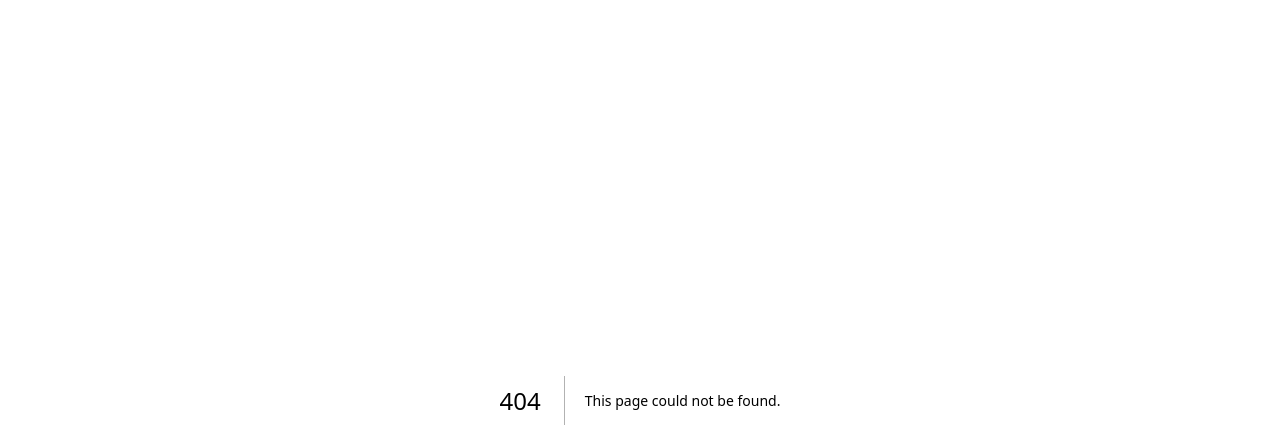
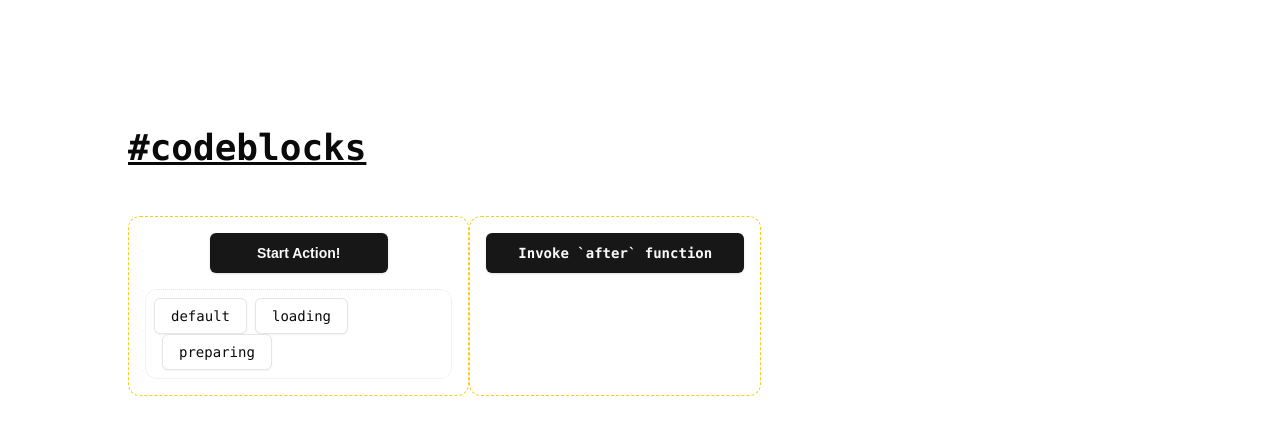
Before and after one commit to Atharane/playground, a Next.js app: page /codeblocks in a window 1280 px wide. Before the commit this address had no page. Shown: the top 446 px of the page. Built offline with nearby package versions, Linux system fonts and the light colour scheme.

Commit message:
codeblocks

```diff
--- /dev/null
+++ b/app/codeblocks/page.tsx
@@ -0,0 +1,114 @@
+/* eslint-disable @typescript-eslint/no-unused-vars */
+
+"use client";
+
+import { Button } from "@/components/ui/button";
+import { useState } from "react";
+import { motion, AnimatePresence } from "framer-motion";
+import { unstableAfter } from "./actions";
+
+export default function Buttons() {
+	const [state, setState] = useState("");
+	const [data, setData] = useState("");
+	const [isHovered, setIsHovered] = useState(false);
+
+	return (
+		<div className="grid grid-cols-3 p-32">
+			<h1 className="text-4xl font-bold font-mono underline col-span-3">
+				#codeblocks
+			</h1>
+
+			<div
+				className="relative p-4 border-yellow-400 w-fit border mt-12 border-dashed rounded-xl"
+				// onMouseEnter={() => setIsHovered(true)}
+				// onMouseLeave={() => setIsHovered(false)}
+			>
+				<Button
+					size="lg"
+					data-loading={state === "loading"}
+					data-preparing={state === "preparing"}
+					className="group relative mx-auto grid transition-all active:scale-95 font-semibold"
+				>
+					<span className="[grid-area:1/-1] group-data-[loading=true]:invisible group-data-[preparing=true]:invisible">
+						Start Action!
+					</span>
+					<span className="invisible flex items-center justify-center gap-2 [grid-area:1/-1] group-data-[loading=true]:visible">
+						Executing Action
+					</span>
+					<span className="invisible flex items-center justify-center gap-2 [grid-area:1/-1] group-data-[preparing=true]:visible">
+						Preparing Action
+					</span>
+				</Button>
+
+				<div className="border p-2 mt-4 border-dotted w-fit rounded-xl space-x-2">
+					<Button
+						variant="outline"
+						onClick={() => setState("default")}
+						className="font-mono"
+					>
+						default
+					</Button>
+					<Button
+						variant="outline"
+						onClick={() => setState("loading")}
+						className="font-mono"
+					>
+						loading
+					</Button>
+					<Button
+						variant="outline"
+						onClick={() => setState("preparing")}
+						className="font-mono"
+					>
+						preparing
+					</Button>
+				</div>
+
+				<AnimatePresence>
+					{isHovered && (
+						<motion.div
+							initial={{ y: -1, opacity: 0 }}
+							animate={{ y: 0, opacity: 1 }}
+							exit={{ y: -1, opacity: 0 }}
+							className="absolute top-[100%] w-fit -z-10 mt-2 text-secondary font-mono bg-primary backdrop-blur-sm right-0 p-2 text-center text-xs"
+						>
+							multistate width intelligent button
+						</motion.div>
+					)}
+				</AnimatePresence>
+			</div>
+
+			<div
+				className="relative p-4 border-yellow-400 w-fit border mt-12 border-dashed rounded-xl"
+				// onMouseEnter={() => setIsHovered(true)}
+				// onMouseLeave={() => setIsHovered(false)}
+			>
+				<Button
+					onClick={async () => {
+						const data = await unstableAfter();
+						setData(data);
+					}}
+					size="lg"
+					className="font-semibold font-mono"
+				>
+					Invoke `after` function
+				</Button>
+
+				<pre>{data}</pre>
+
+				<AnimatePresence>
+					{isHovered && (
+						<motion.div
+							initial={{ y: -1, opacity: 0 }}
+							animate={{ y: 0, opacity: 1 }}
+							exit={{ y: -1, opacity: 0 }}
+							className="absolute top-[100%] w-fit -z-10 mt-2 text-secondary font-mono bg-primary backdrop-blur-sm right-0 p-2 text-center text-xs"
+						>
+							next/server unstable_after api
+						</motion.div>
+					)}
+				</AnimatePresence>
+			</div>
+		</div>
+	);
+}
```
